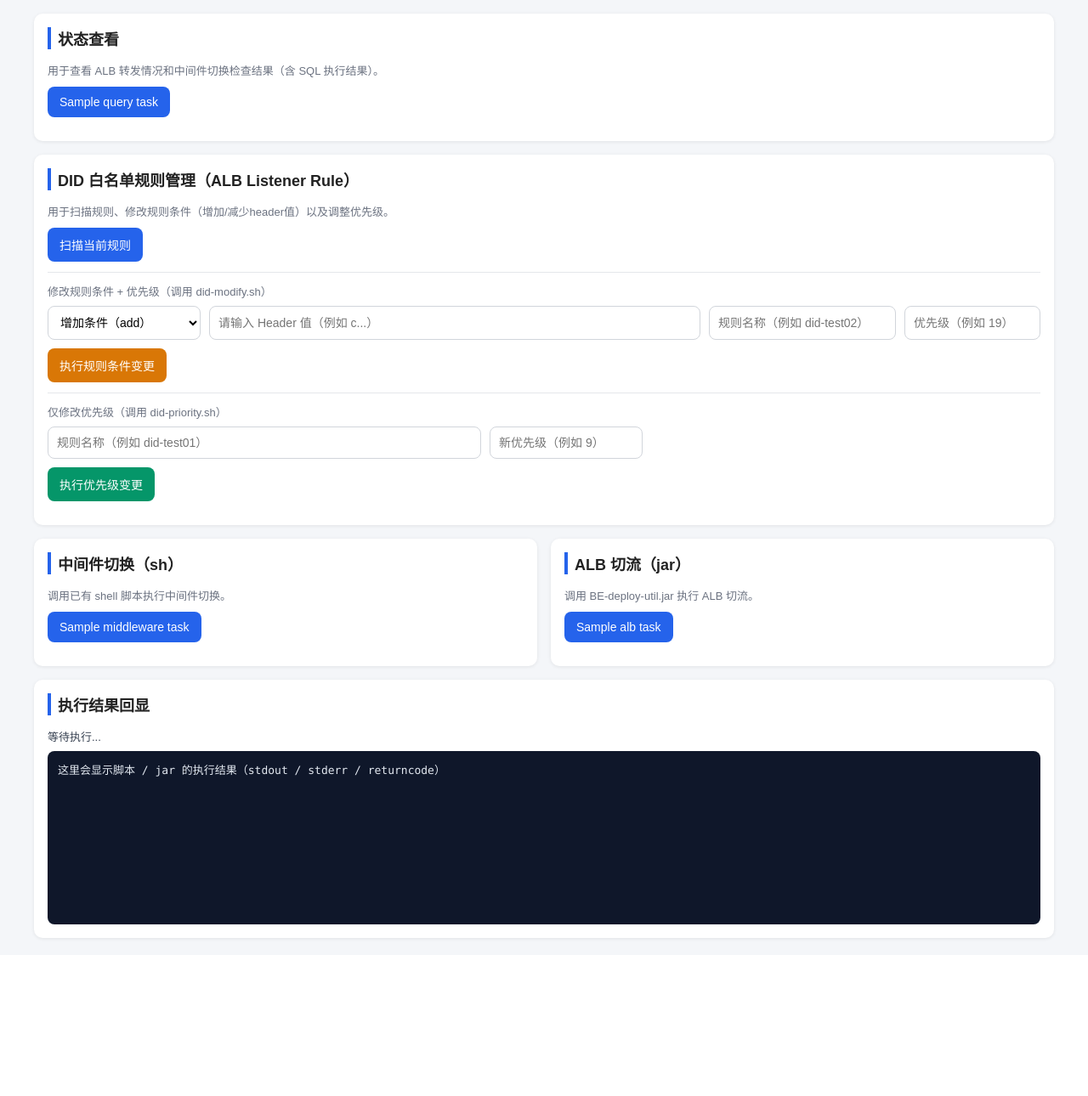
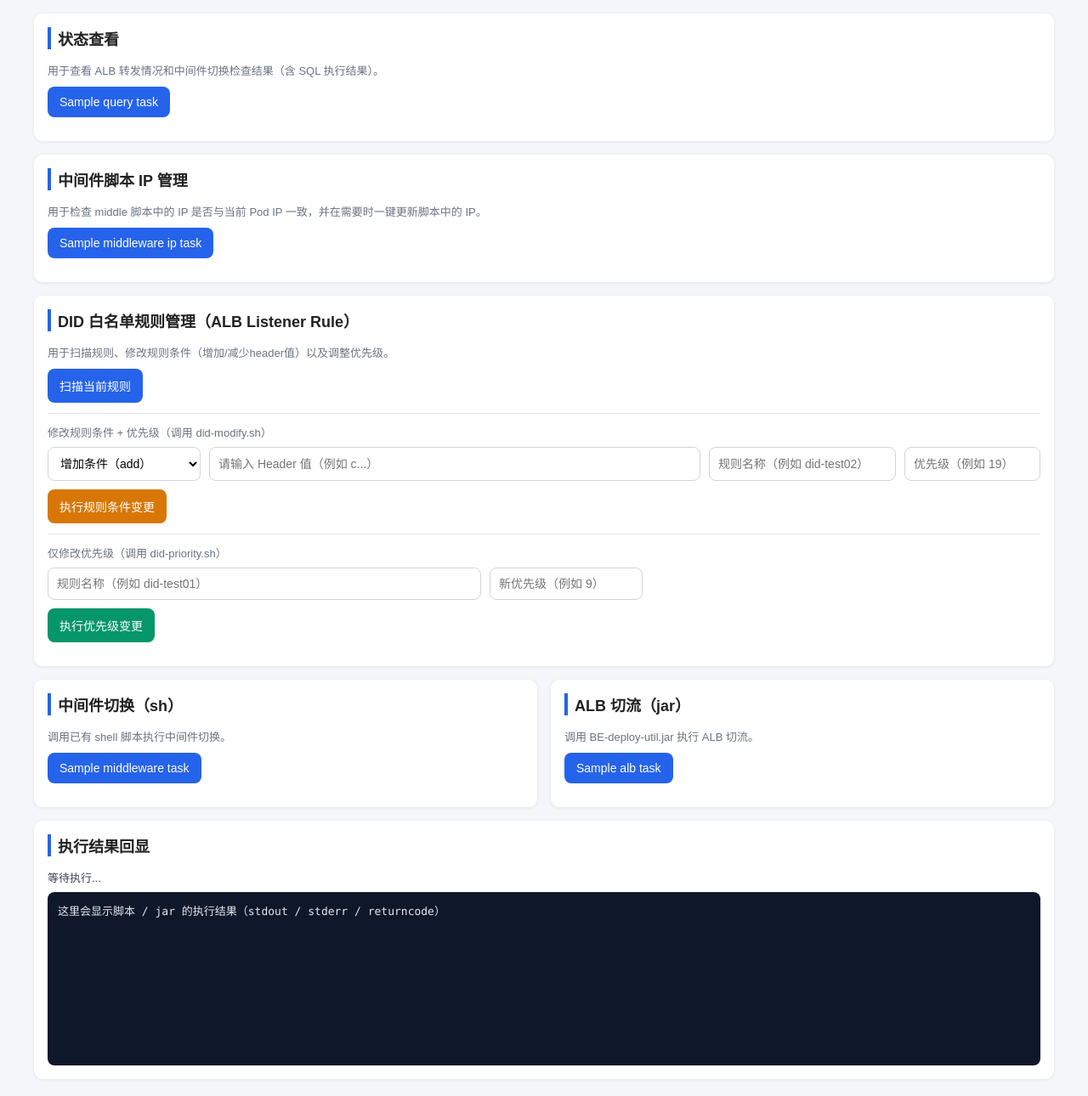
Before and after one commit to dfs6666661/ALB-cut-flow, a Flask app: template templates/index.html in a window 1280 px wide. Shown: the part 109-1399 px from the top of the page at 85% size. Before the commit the page ends 1217 px from the top, so only its background shows below. Run offline with Flask 3, Linux system fonts and the light colour scheme; the template is opened without the code that fills it: most values are stand-ins (such as "Sample title", 1, 10 or a date in 2020).

Commit message:
中间件pod的ip更新

```diff
--- a/app/main.py
+++ b/app/main.py
@@ -100,6 +100,10 @@ def create_app():
         {"key": "alb_to_az2", **tasks_cfg.get("alb_to_az2", {})},
         {"key": "alb_restore", **tasks_cfg.get("alb_restore", {})},
     ]
+    middleware_ip_tasks = [
+        {"key": "middleware_ip_check", **tasks_cfg.get("middleware_ip_check", {})},
+        {"key": "middleware_ip_update", **tasks_cfg.get("middleware_ip_update", {})},
+    ]
 
     @app.route("/login", methods=["GET", "POST"])
     def login():
@@ -140,6 +144,7 @@ def create_app():
         return render_template(
             "index.html",
             query_tasks=query_tasks,
+            middleware_ip_tasks=middleware_ip_tasks,
             middleware_tasks=middleware_tasks,
             alb_tasks=alb_tasks,
             now=datetime.now().strftime("%Y-%m-%d %H:%M:%S"),
--- a/config.yaml
+++ b/config.yaml
@@ -89,6 +89,21 @@ tasks:
     cmd: "/usr/local/java/jdk1.8.0_411/bin/java -jar /root/sre-home/blue_green/BE-deploy-util.jar 0 0 1"
     confirm: true
 
+  #中间件ip检查和更新脚本
+  middleware_ip_check:
+    name: "检查中间件脚本IP"
+    type: "sh"
+    cwd: "/root/sre-home/blue_green"
+    cmd: "/bin/bash /root/sre-home/blue_green/check_middleware_ips.sh"
+    confirm: false
+
+  middleware_ip_update:
+    name: "更新中间件脚本IP"
+    type: "sh"
+    cwd: "/root/sre-home/blue_green"
+    cmd: "/bin/bash /root/sre-home/blue_green/update_middleware_ips.sh"
+    confirm: true
+
 did:
   scan_script: "/bin/bash /root/sre-home/blue_green/did-white/did-scan.sh"
   modify_script: "/bin/bash /root/sre-home/blue_green/did-white/did-modify.sh"
--- a/templates/index.html
+++ b/templates/index.html
@@ -174,6 +174,25 @@
         <div class="btns" style="margin-top: 10px;">
           {% for t in query_tasks %}
             <button onclick="runTask('{{ t.key }}', '{{ t.name }}', false)">{{ t.name }}</button>
+          {% endfor %}
+        </div>
+      </div>
+      <!-- 中间件脚本ip管理 -->
+      <div class="card full">
+        <h2>中间件脚本 IP 管理</h2>
+        <div class="muted">用于检查 middle 脚本中的 IP 是否与当前 Pod IP 一致，并在需要时一键更新脚本中的 IP。</div>
+        <div class="btns" style="margin-top: 10px;">
+          {% for t in middleware_ip_tasks %}
+            {% if '检查' in t.name %}
+              {% set cls = '' %}
+            {% elif '更新' in t.name %}
+              {% set cls = 'warn' %}
+            {% else %}
+              {% set cls = '' %}
+            {% endif %}
+            <button class="{{ cls }}" onclick="runTask('{{ t.key }}', '{{ t.name }}', {{ 'true' if t.confirm else 'false' }})">
+              {{ t.name }}
+            </button>
           {% endfor %}
         </div>
       </div>
```
Also changed, not shown: 1 other file.
